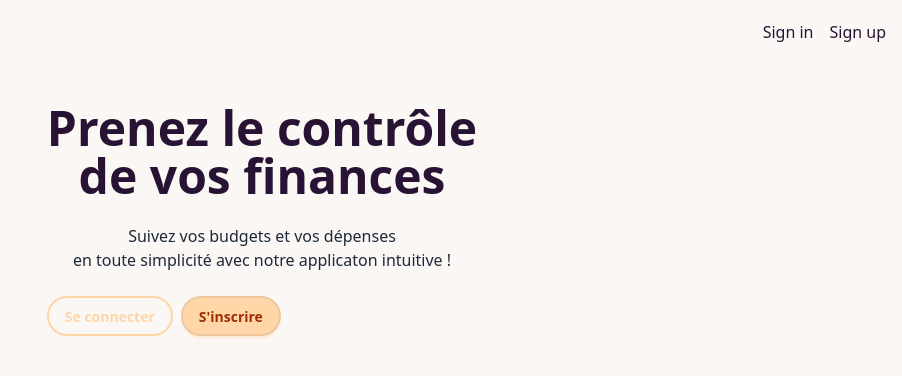
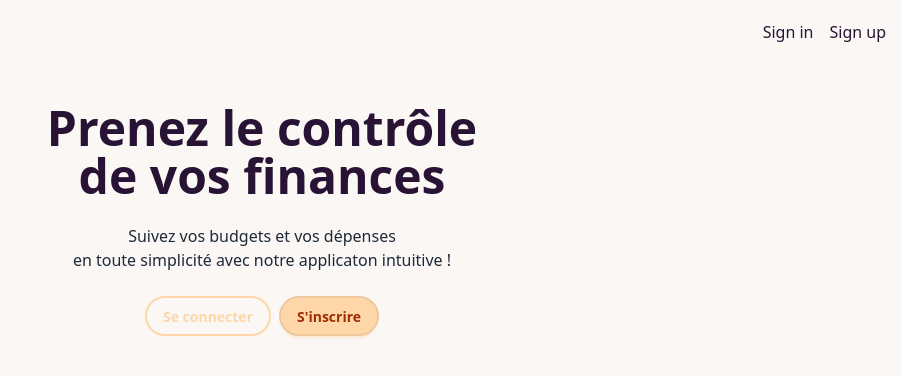
Before and after one commit to Chadrac-WAKOMYA/etrack, a Next.js app: page / in a window 1280 px wide. Shown: the top 376 px of the page, without its empty margins (378-1280 px from the left). Built offline with nearby package versions, Linux system fonts and the light colour scheme; no server answers.

Commit message:
page.tsx updated, se connecter and s'inscrire button, center

```diff
--- a/app/page.tsx
+++ b/app/page.tsx
@@ -12,7 +12,7 @@ export default function Home() {
             <p className="py-6 text-gray-800 text-center">
               Suivez vos budgets et vos dépenses <br /> en toute simplicité avec notre applicaton intuitive !
             </p>
-            <div>
+            <div className="flex items-center justify-center">
               <a href={""} className="btn btn-sm md:btn-md btn-outline btn-accent"> {""} Se connecter</a>
               <a href={""} className="btn btn-sm md:btn-md ml-2 btn-accent"> {""} S'inscrire</a>
             </div>
```
